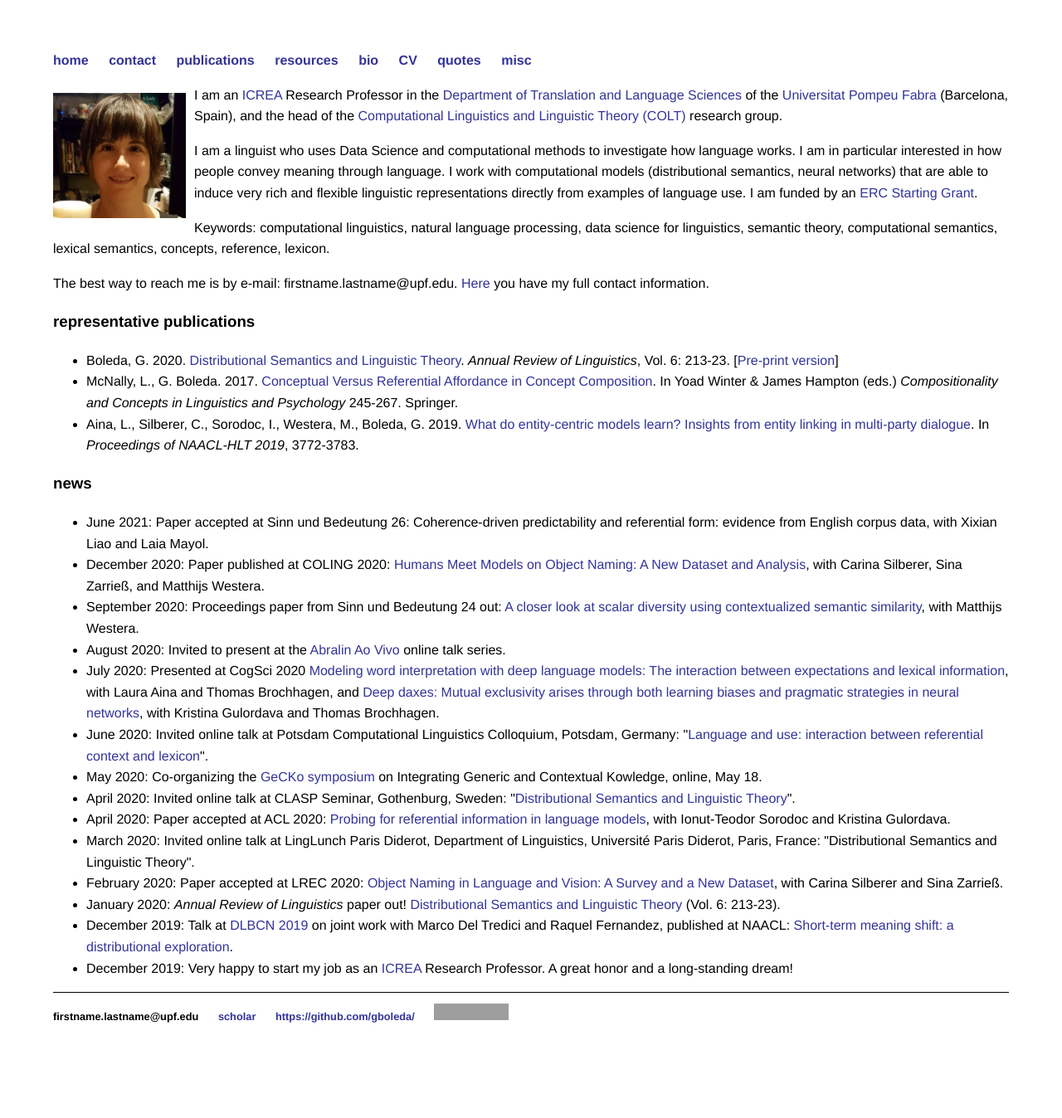
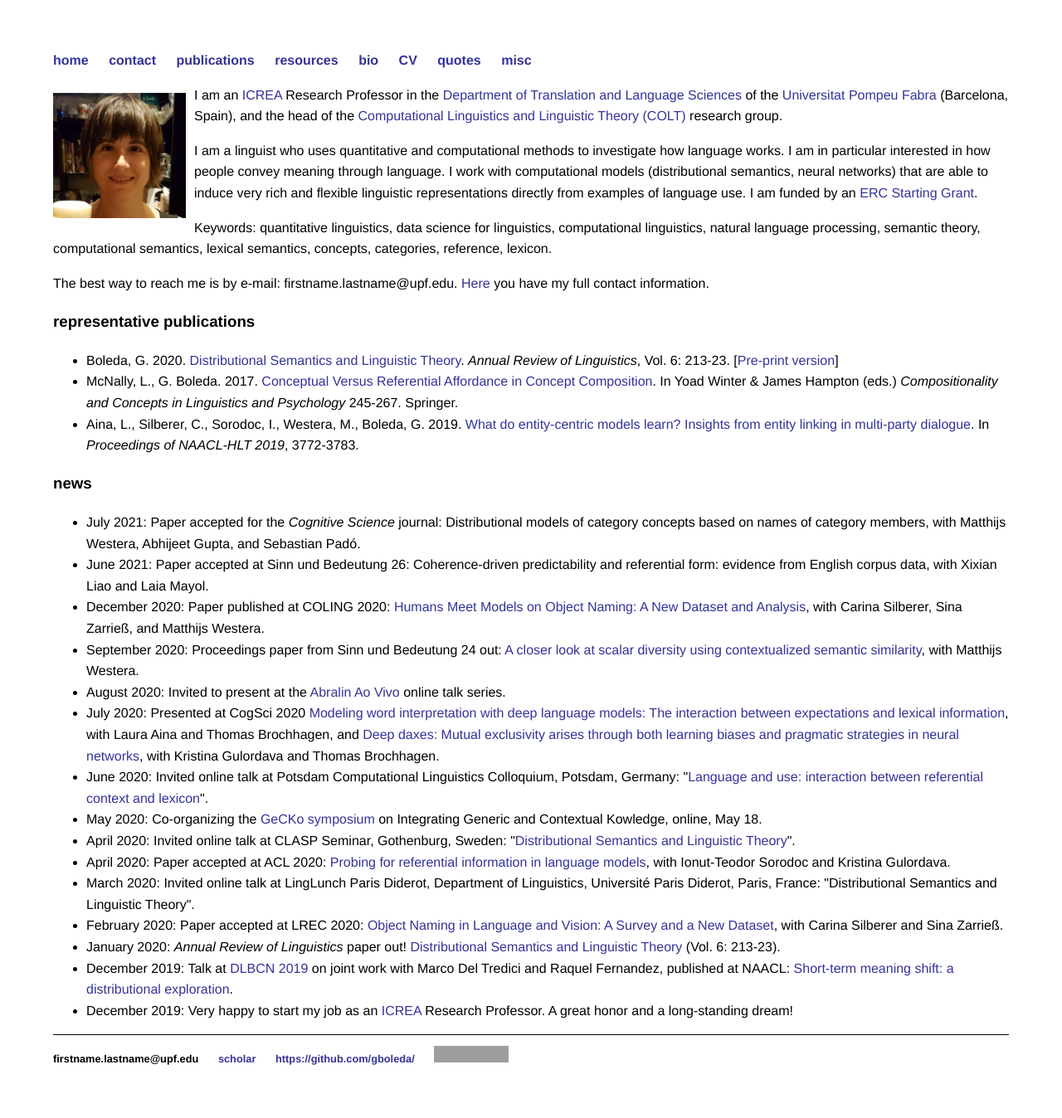
Before and after one commit to gboleda/gboleda.github.io, a Jekyll site: the page built from index.html, in a window 1280 px wide. Shown: the whole page at 83% size. Built offline with Jekyll 4.4.1, drawn with Linux system fonts in a browser that asks for light colours; before the commit the page ends 1296 px from its top, so only the background shows below that; grey boxes are pictures that could not be loaded.

Commit message:
cogsci pub

```diff
--- a/index.html
+++ b/index.html
@@ -10,11 +10,10 @@ title: Gemma Boleda
 	<a href="https://www.upf.edu">Universitat Pompeu Fabra</a> (Barcelona, Spain),
 and the head of the <a href="https://www.upf.edu/web/colt/">Computational Linguistics and Linguistic Theory (COLT)</a> research group.</p>
 
-<p>I am a linguist who uses Data Science and computational methods to investigate how language works. I am in particular interested in how people convey meaning through language. I work with computational models (distributional semantics, neural networks) that are able to induce very rich and flexible linguistic representations directly from examples of language use.
+<p>I am a linguist who uses quantitative and computational methods to investigate how language works. I am in particular interested in how people convey meaning through language. I work with computational models (distributional semantics, neural networks) that are able to induce very rich and flexible linguistic representations directly from examples of language use.
   I am funded by an <a href="https://www.upf.edu/web/amore">ERC Starting Grant</a>.</p>
 
-<p>Keywords: computational linguistics, natural language processing, data science for linguistics, semantic theory, computational semantics,
-	lexical semantics, concepts, reference, lexicon.
+<p>Keywords: quantitative linguistics, data science for linguistics, computational linguistics, natural language processing, semantic theory, computational semantics, lexical semantics, concepts, categories, reference, lexicon.
 </p>
 
 <p>The best way to reach me is by e-mail: firstname.lastname@upf.edu. <a href="/contact.html">Here</a> you have my full contact information.</p>
@@ -35,6 +34,8 @@ In <i>Proceedings of NAACL-HLT 2019</i>, 3772-3783.
 
 <h3>news</h3>
 <ul>
+  <li>July 2021: Paper accepted for the <i>Cognitive Science</i> journal: Distributional models of category concepts
+based on names of category members, with Matthijs Westera, Abhijeet Gupta, and Sebastian Padó.</li>
   <li>June 2021: Paper accepted at Sinn und Bedeutung 26: Coherence-driven predictability and referential form: evidence from English corpus data, with Xixian Liao and Laia Mayol.</li>
   <li>December 2020: Paper published at COLING 2020: <a href="https://www.aclweb.org/anthology/2020.coling-main.172.pdf">Humans Meet Models on Object Naming: A New Dataset and Analysis</a>, with Carina Silberer, Sina Zarrieß, and Matthijs Westera.</li>
   <li>September 2020: Proceedings paper from Sinn und Bedeutung 24 out: <a href="https://ojs.ub.uni-konstanz.de/sub/index.php/sub/article/view/908/834">A closer look at scalar diversity using contextualized semantic similarity</a>, with Matthijs Westera.</li>
```
Also changed, not shown: pubs/index.html (+9 -2 lines).
